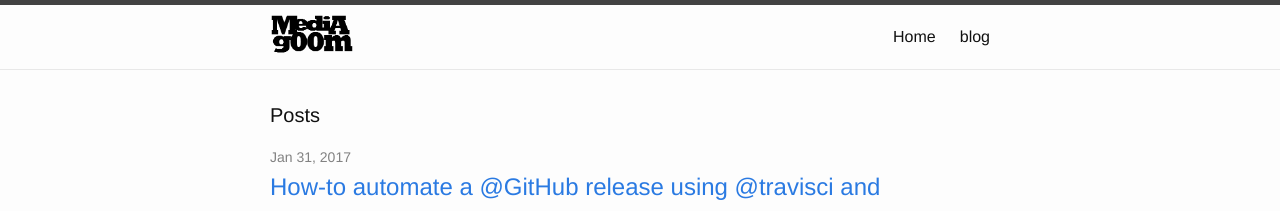
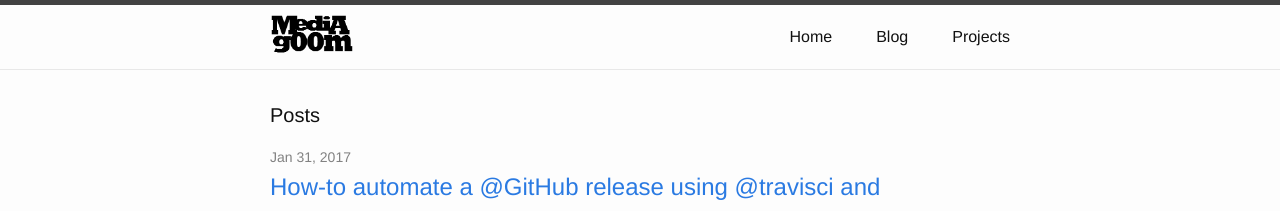
Before and after one commit to mediagoom/mediagoom.github.io, a Jekyll site: the page built from blog.html, in a window 1280 px wide. Shown: the top 211 px of the page. Built offline with Jekyll 4.4.1, drawn with Linux system fonts in a browser that asks for light colours.

Commit message:
added projects

```diff
--- a/_sass/_media-query.scss
+++ b/_sass/_media-query.scss
@@ -3,6 +3,16 @@
 
 $on-palm:          600px;
 $on-laptop:        800px;
+
+$overcolor: #333f50;
+$headfontcolor: #ffffff;
+
+$overcolor-transparent: rgba($overcolor, 0.5);//  rgba(51, 63, 80, 0.5); // ;
+$light : lighten($overcolor, 30%);
+$dark : darken($overcolor, 10%);
+$head-height: 100%;
+
+$main-width: 800px;
 
 // Use media queries like this:
 // @include media-query($on-palm) {
--- a/blog.html
+++ b/blog.html
@@ -1,6 +1,6 @@
 ---
 layout: default
-title: blog
+title: Blog
 permalink: /blog/
 order: 2
 ---
--- a/css/main2.scss
+++ b/css/main2.scss
@@ -5,14 +5,7 @@
 
 // Our variables
 $logourl: "/assets/bg.jpg";
-$headfontcolor: #ffffff;
-$overcolor: #333f50;
-$overcolor-transparent: rgba($overcolor, 0.5);//  rgba(51, 63, 80, 0.5); // ;
-$light : lighten($overcolor, 30%);
-$dark : darken($overcolor, 10%);
-$head-height: 100%;
 
-$main-width: 800px;
 
 @import
         "media-query"
@@ -115,6 +108,8 @@
 
         @include media-query-width-height(800px, 800px)
         {
+
+
             .main-logo
             {
                 margin-top: 2em;
@@ -198,67 +193,20 @@
 
 }
 
-div#projects {
-    display: flex;
-    flex-wrap: wrap;
-    justify-content: space-between;
-    margin-top: 1em;
-    margin-bottom: 1em;
-    > div {
-        border: 1px;
-        border-style: solid;
-        border-radius: 5px;
-        width: 18em;
-        margin: 0 .5em 0 .5em;
 
-        > a
-        {
-            &:visited
-            {
-                color: $overcolor;
-            }
+ul
+{
+    list-style: none;
+    list-style-position: outside;
 
-            &:hover
-            {
-                color: $headfontcolor;
-
-            }
-
-            > div
-            {
-                margin: 1em;
-                display: flex;
-                align-items: center;
-
-                &:hover
-                {
-                    background-color: $overcolor;
-                }
-
-                > span
-                {
-
-                    &:first-child
-                    {
-                        margin-right: 0.5em;
-                        font-size: 3em;
-                    }
-
-                    &:nth-child(2)
-                    {
-                        font-size: 1.5em;
-                    }
-                }
-            }
-        }
-
-        > div
-        {
-            margin: 1em;
-            border-top: 1px solid $dark;
-            padding-top: 1.5em;
-        }
-
+    li:before
+    {
+        content: '\f00c';
+        margin: 0 0.2em 0 -1.2em;    /* any design */
+        font-family: 'icomoon';
+        color: $light;
+        //position: relative;
+        //left: -16px;
     }
 }
 
--- /dev/null
+++ b/css/projects.scss
@@ -0,0 +1,74 @@
+---
+# Only the main Sass file needs front matter (the dashes are enough)
+---
+@charset "utf-8";
+
+@import
+        "media-query"
+        , "icomoon"
+
+;
+
+div#projects {
+    display: flex;
+    flex-wrap: wrap;
+    justify-content: space-between;
+    margin-top: 1em;
+    margin-bottom: 1em;
+    > div {
+        border: 1px;
+        border-style: solid;
+        border-radius: 5px;
+        width: 18em;
+        margin: 0 .5em 0 .5em;
+
+        > a
+        {
+            &:visited
+            {
+                color: $overcolor;
+            }
+
+            &:hover
+            {
+                color: $headfontcolor;
+
+            }
+
+            > div
+            {
+                margin: 1em;
+                display: flex;
+                align-items: center;
+
+                &:hover
+                {
+                    background-color: $overcolor;
+                }
+
+                > span
+                {
+
+                    &:first-child
+                    {
+                        margin-right: 0.5em;
+                        font-size: 3em;
+                    }
+
+                    &:nth-child(2)
+                    {
+                        font-size: 1.5em;
+                    }
+                }
+            }
+        }
+
+        > div
+        {
+            margin: 1em;
+            border-top: 1px solid $dark;
+            padding-top: 1.5em;
+        }
+
+    }
+}
```
Also changed, not shown: _sass/projects.html (deleted, +0 -34 lines), index.html (+17 -15 lines), projects.html (added, +40 -0 lines), sitemap.xml (indentation only).
